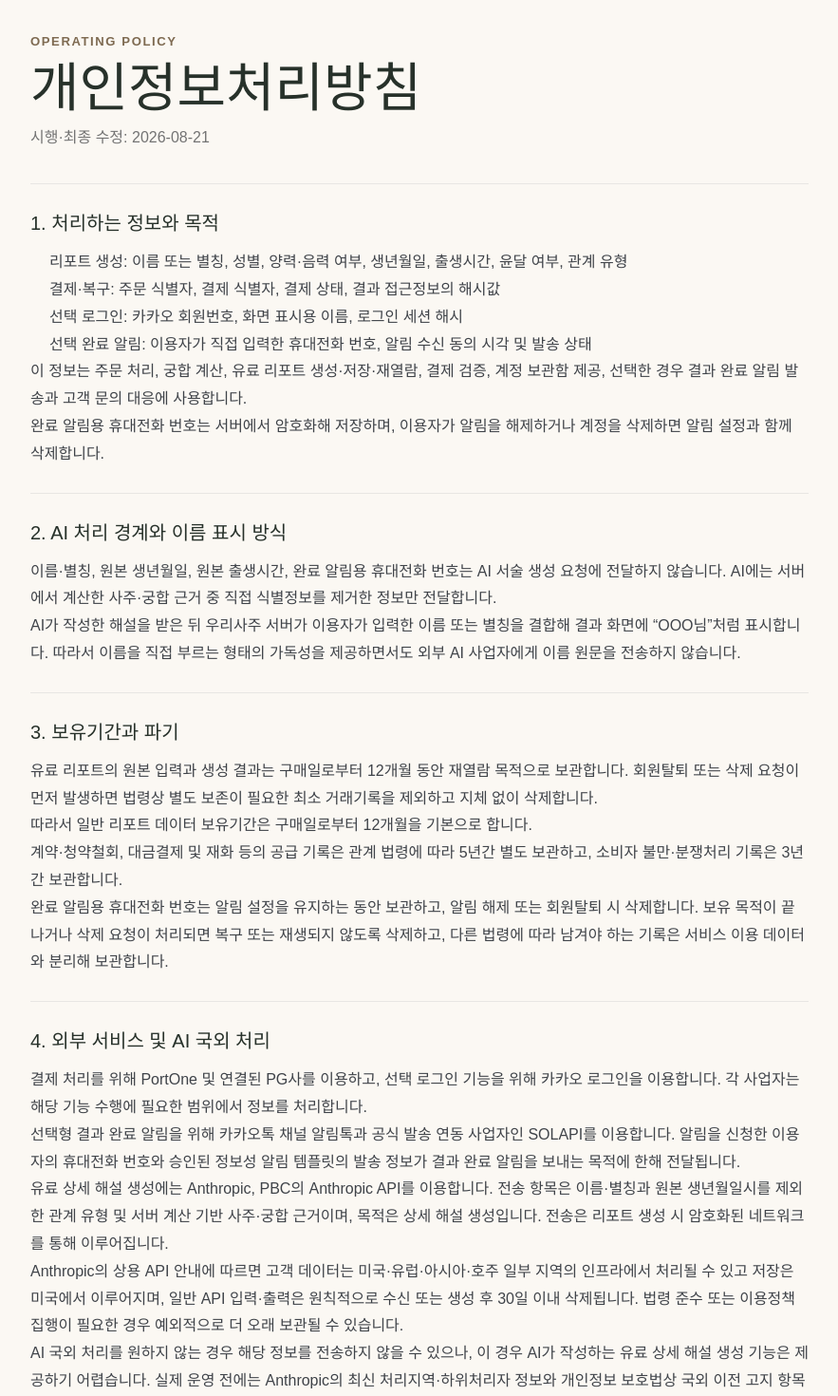
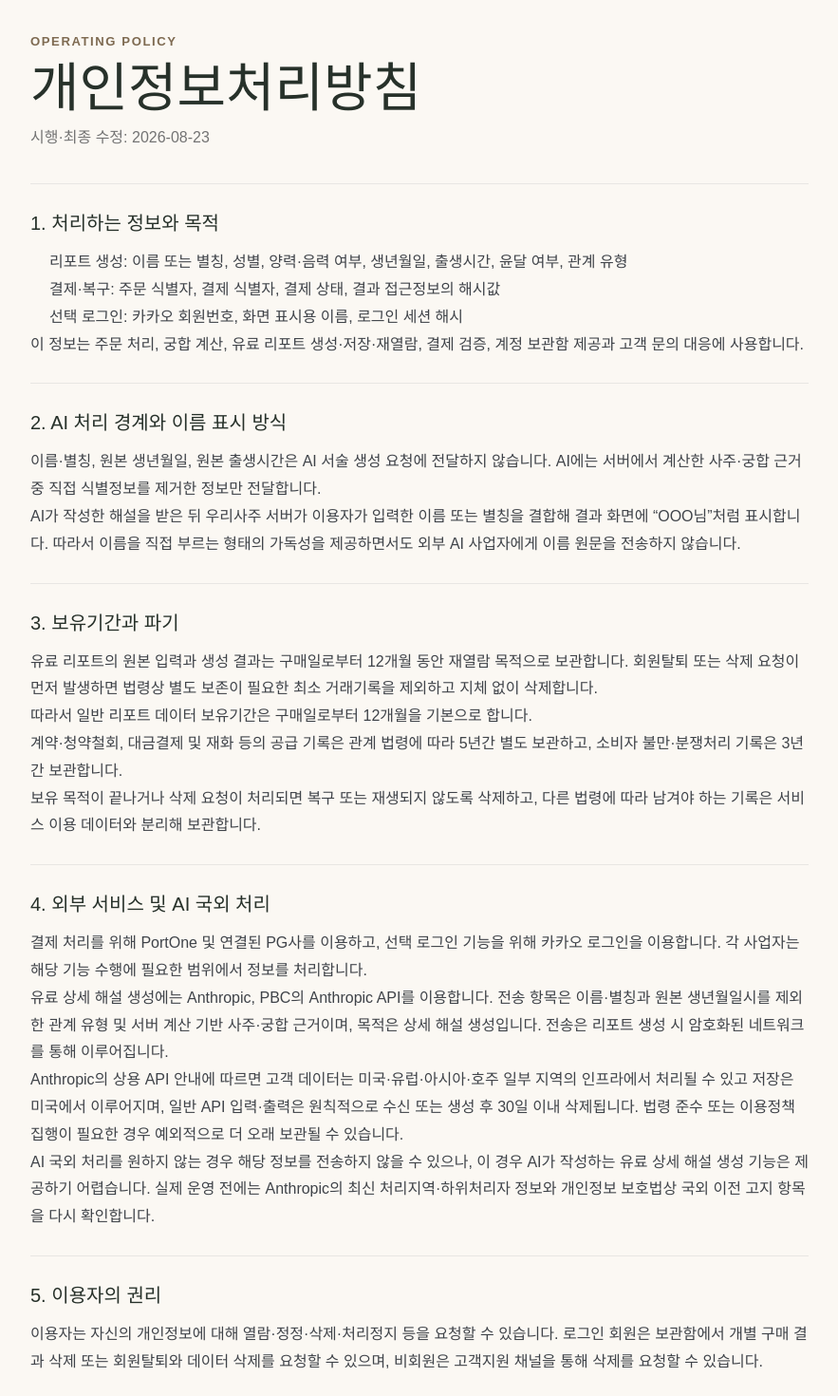
Before and after one commit to beforebelly216-star/woorigunghap, a Next.js app: page /privacy in a window 1280 px wide. Shown: the part 80-1550 px from the top of the page at 95% size, without its empty margins (198-1081 px from the left). Built offline with nearby package versions, Linux system fonts and the light colour scheme; no server answers.

Commit message:
docs: remove notification data from privacy policy

```diff
--- a/src/app/privacy/page.tsx
+++ b/src/app/privacy/page.tsx
@@ -2,29 +2,27 @@ import { PolicyPage, PolicySection } from "@/components/policy-page";
 import { OPERATING_POLICY, OPERATOR_PUBLIC_INFO, REPORT_RETENTION_MONTHS } from "@/lib/operating-policy";
 
 export default function PrivacyPage() {
-  return <PolicyPage title="개인정보처리방침" updatedAt="2026-08-21">
+  return <PolicyPage title="개인정보처리방침" updatedAt="2026-08-23">
     <PolicySection title="1. 처리하는 정보와 목적">
-      <ul><li>리포트 생성: 이름 또는 별칭, 성별, 양력·음력 여부, 생년월일, 출생시간, 윤달 여부, 관계 유형</li><li>결제·복구: 주문 식별자, 결제 식별자, 결제 상태, 결과 접근정보의 해시값</li><li>선택 로그인: 카카오 회원번호, 화면 표시용 이름, 로그인 세션 해시</li><li>선택 완료 알림: 이용자가 직접 입력한 휴대전화 번호, 알림 수신 동의 시각 및 발송 상태</li></ul>
-      <p>이 정보는 주문 처리, 궁합 계산, 유료 리포트 생성·저장·재열람, 결제 검증, 계정 보관함 제공, 선택한 경우 결과 완료 알림 발송과 고객 문의 대응에 사용합니다.</p>
-      <p>완료 알림용 휴대전화 번호는 서버에서 암호화해 저장하며, 이용자가 알림을 해제하거나 계정을 삭제하면 알림 설정과 함께 삭제합니다.</p>
+      <ul><li>리포트 생성: 이름 또는 별칭, 성별, 양력·음력 여부, 생년월일, 출생시간, 윤달 여부, 관계 유형</li><li>결제·복구: 주문 식별자, 결제 식별자, 결제 상태, 결과 접근정보의 해시값</li><li>선택 로그인: 카카오 회원번호, 화면 표시용 이름, 로그인 세션 해시</li></ul>
+      <p>이 정보는 주문 처리, 궁합 계산, 유료 리포트 생성·저장·재열람, 결제 검증, 계정 보관함 제공과 고객 문의 대응에 사용합니다.</p>
     </PolicySection>
     <PolicySection title="2. AI 처리 경계와 이름 표시 방식">
-      <p>이름·별칭, 원본 생년월일, 원본 출생시간, 완료 알림용 휴대전화 번호는 AI 서술 생성 요청에 전달하지 않습니다. AI에는 서버에서 계산한 사주·궁합 근거 중 직접 식별정보를 제거한 정보만 전달합니다.</p>
+      <p>이름·별칭, 원본 생년월일, 원본 출생시간은 AI 서술 생성 요청에 전달하지 않습니다. AI에는 서버에서 계산한 사주·궁합 근거 중 직접 식별정보를 제거한 정보만 전달합니다.</p>
       <p>AI가 작성한 해설을 받은 뒤 우리사주 서버가 이용자가 입력한 이름 또는 별칭을 결합해 결과 화면에 “OOO님”처럼 표시합니다. 따라서 이름을 직접 부르는 형태의 가독성을 제공하면서도 외부 AI 사업자에게 이름 원문을 전송하지 않습니다.</p>
     </PolicySection>
     <PolicySection title="3. 보유기간과 파기">
       <p>{OPERATING_POLICY.reportRetention}</p><p>따라서 일반 리포트 데이터 보유기간은 구매일로부터 {REPORT_RETENTION_MONTHS}개월을 기본으로 합니다.</p><p>{OPERATING_POLICY.transactionRetention}</p>
-      <p>완료 알림용 휴대전화 번호는 알림 설정을 유지하는 동안 보관하고, 알림 해제 또는 회원탈퇴 시 삭제합니다. 보유 목적이 끝나거나 삭제 요청이 처리되면 복구 또는 재생되지 않도록 삭제하고, 다른 법령에 따라 남겨야 하는 기록은 서비스 이용 데이터와 분리해 보관합니다.</p>
+      <p>보유 목적이 끝나거나 삭제 요청이 처리되면 복구 또는 재생되지 않도록 삭제하고, 다른 법령에 따라 남겨야 하는 기록은 서비스 이용 데이터와 분리해 보관합니다.</p>
     </PolicySection>
     <PolicySection title="4. 외부 서비스 및 AI 국외 처리">
       <p>결제 처리를 위해 PortOne 및 연결된 PG사를 이용하고, 선택 로그인 기능을 위해 카카오 로그인을 이용합니다. 각 사업자는 해당 기능 수행에 필요한 범위에서 정보를 처리합니다.</p>
-      <p>선택형 결과 완료 알림을 위해 카카오톡 채널 알림톡과 공식 발송 연동 사업자인 SOLAPI를 이용합니다. 알림을 신청한 이용자의 휴대전화 번호와 승인된 정보성 알림 템플릿의 발송 정보가 결과 완료 알림을 보내는 목적에 한해 전달됩니다.</p>
       <p>유료 상세 해설 생성에는 Anthropic, PBC의 Anthropic API를 이용합니다. 전송 항목은 이름·별칭과 원본 생년월일시를 제외한 관계 유형 및 서버 계산 기반 사주·궁합 근거이며, 목적은 상세 해설 생성입니다. 전송은 리포트 생성 시 암호화된 네트워크를 통해 이루어집니다.</p>
       <p>Anthropic의 상용 API 안내에 따르면 고객 데이터는 미국·유럽·아시아·호주 일부 지역의 인프라에서 처리될 수 있고 저장은 미국에서 이루어지며, 일반 API 입력·출력은 원칙적으로 수신 또는 생성 후 30일 이내 삭제됩니다. 법령 준수 또는 이용정책 집행이 필요한 경우 예외적으로 더 오래 보관될 수 있습니다.</p>
       <p>AI 국외 처리를 원하지 않는 경우 해당 정보를 전송하지 않을 수 있으나, 이 경우 AI가 작성하는 유료 상세 해설 생성 기능은 제공하기 어렵습니다. 실제 운영 전에는 Anthropic의 최신 처리지역·하위처리자 정보와 개인정보 보호법상 국외 이전 고지 항목을 다시 확인합니다.</p>
     </PolicySection>
     <PolicySection title="5. 이용자의 권리">
-      <p>이용자는 자신의 개인정보에 대해 열람·정정·삭제·처리정지 등을 요청할 수 있습니다. 로그인 회원은 보관함에서 카카오톡 채널 완료 알림을 해제하거나 회원탈퇴와 데이터 삭제를 요청할 수 있으며, 비회원은 고객지원 채널을 통해 삭제를 요청할 수 있습니다.</p>
+      <p>이용자는 자신의 개인정보에 대해 열람·정정·삭제·처리정지 등을 요청할 수 있습니다. 로그인 회원은 보관함에서 개별 구매 결과 삭제 또는 회원탈퇴와 데이터 삭제를 요청할 수 있으며, 비회원은 고객지원 채널을 통해 삭제를 요청할 수 있습니다.</p>
     </PolicySection>
     <PolicySection title="6. 연락처">
       <p>개인정보 관련 문의: {OPERATOR_PUBLIC_INFO.email}</p>
```
